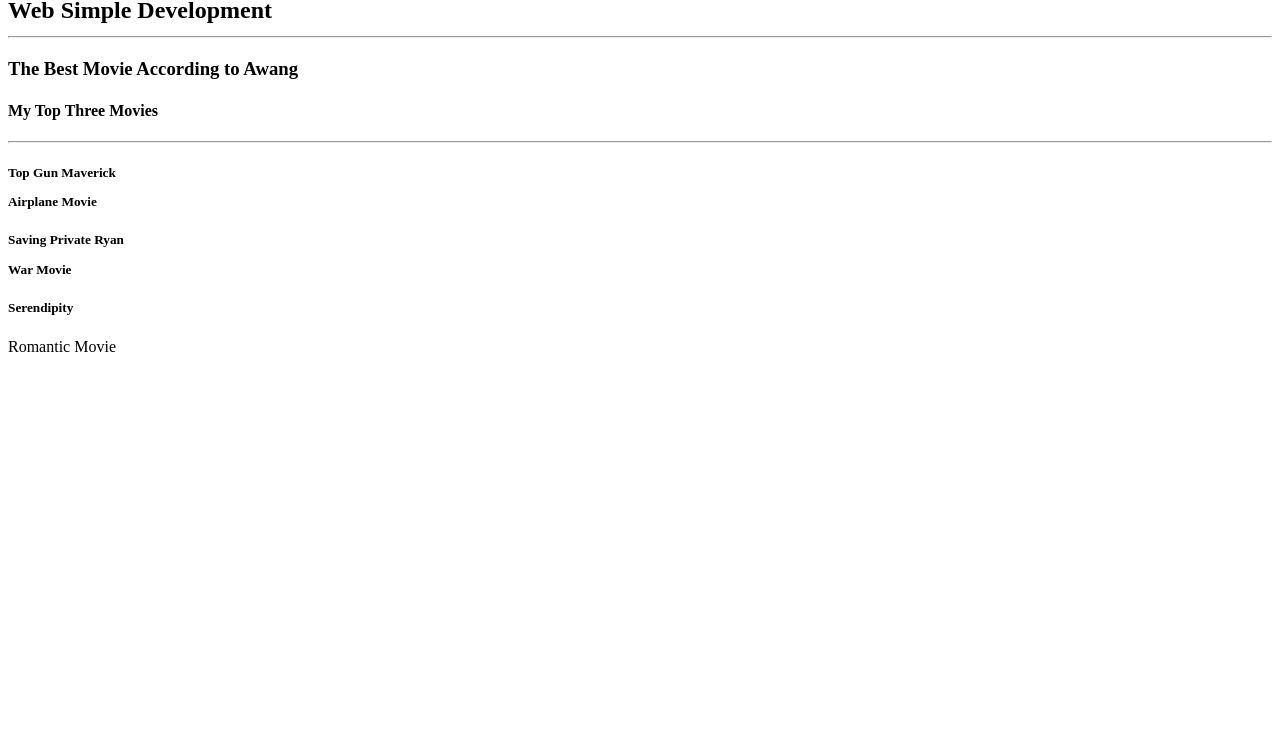
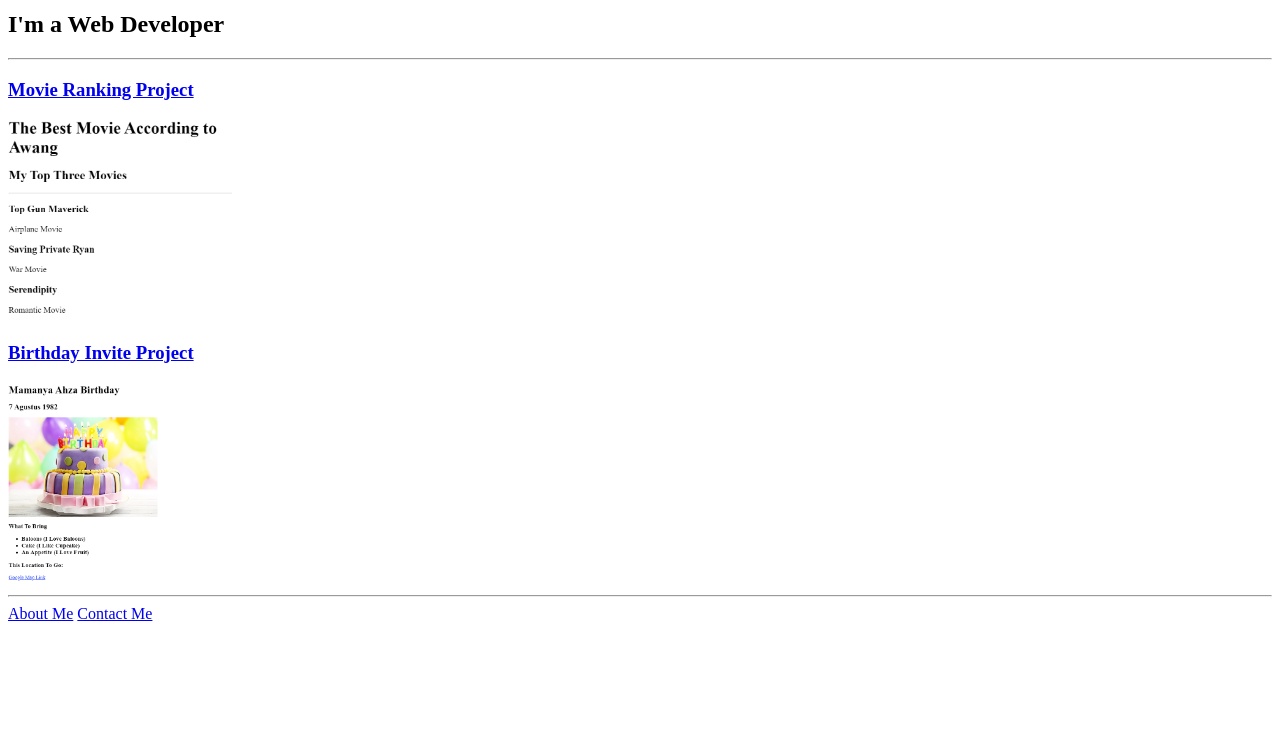
Before and after one commit to myanwar/html-refresh, a plain HTML site: page index.html in a window 1280 px wide. Shown: the part 69-800 px from the top of the page. Drawn offline with Linux system fonts and the light colour scheme.

Commit message:
Add files via upload

```diff
--- a/index.html
+++ b/index.html
@@ -1,30 +1,22 @@
-<!-- TODO 1: Create the HTML Boilerplate -->
+<!DOCTYPE html>
+<html lang="en">
 
-<h1> Awang Portfolio </h1>
-<h2> Web Simple Development
-<hr>
+<head>
+  <meta charset="UTF-8">
+  <title>Awang's Portfolio</title>
+</head>
 
-<!-- TODO 2: Add Your previous projects' HTML into the public folder -->
+<body>
+  <h1>Awang Portfolio</h1>
+  <h2>I'm a Web Developer</h2>
+  <hr />
+  <h3><a href="./public/movie awang.html">Movie Ranking Project</a></h3>
+  <img src="./assets/images/movie-awang.png" height="200" alt="movie ranking project preview"/>
+  <h3><a href="./public/birthday-invite.html">Birthday Invite Project</a></h3>
+  <img src="./assets/images/birthday.png" height="200" alt="birthday invite project preview"/>
+  <hr />
+  <a href="./public/about.html">About Me</a>
+  <a href="./public/contact awang.html">Contact Me</a>
+</body>
 
-
-<h3> The Best Movie According to Awang </h3>
-<h4> My Top Three Movies </h4>
-<hr>
-<h5>Top Gun Maverick
-    <p> Airplane Movie </p>
-<h5> Saving Private Ryan
-    <p> War Movie </p>
-<h5> Serendipity </h5>
-    <p> Romantic Movie </p>
-
-<!-- TODO 3: Take screenshots of your project previews and add the images to the images folder -->
-
-<!-- TODO 4: Add titles/subtitles etc. -->
-
-<!-- TODO 5: Add a link to the project pages -->
-
-<!-- TODO 6: Add images to show the project previews
-HINT for TODO 6: You can use the height attribute set to 200 to make the image smaller:
-https://developer.mozilla.org/en-US/docs/Web/HTML/Element/img#attr-height -->
-
-<!-- TODO 7: Add the Contact Me and About Me page links -->
+</html>
```
